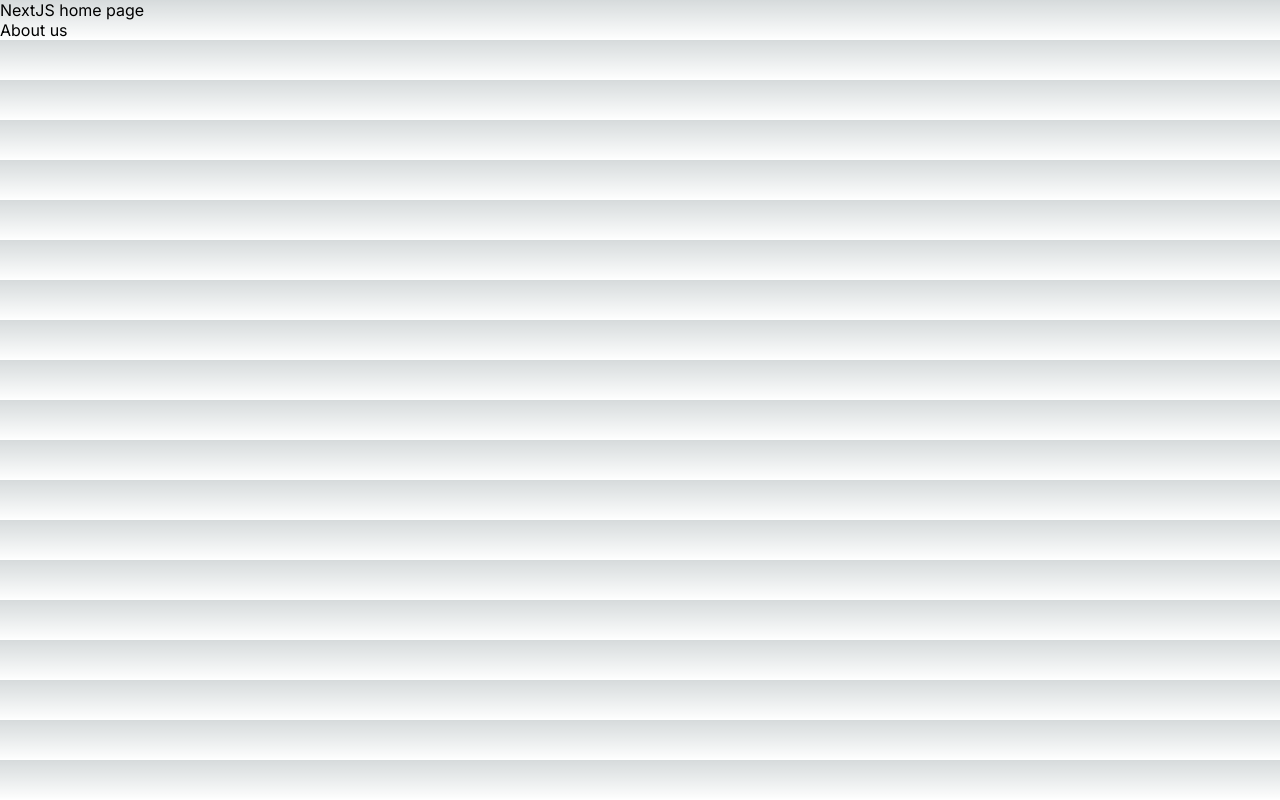
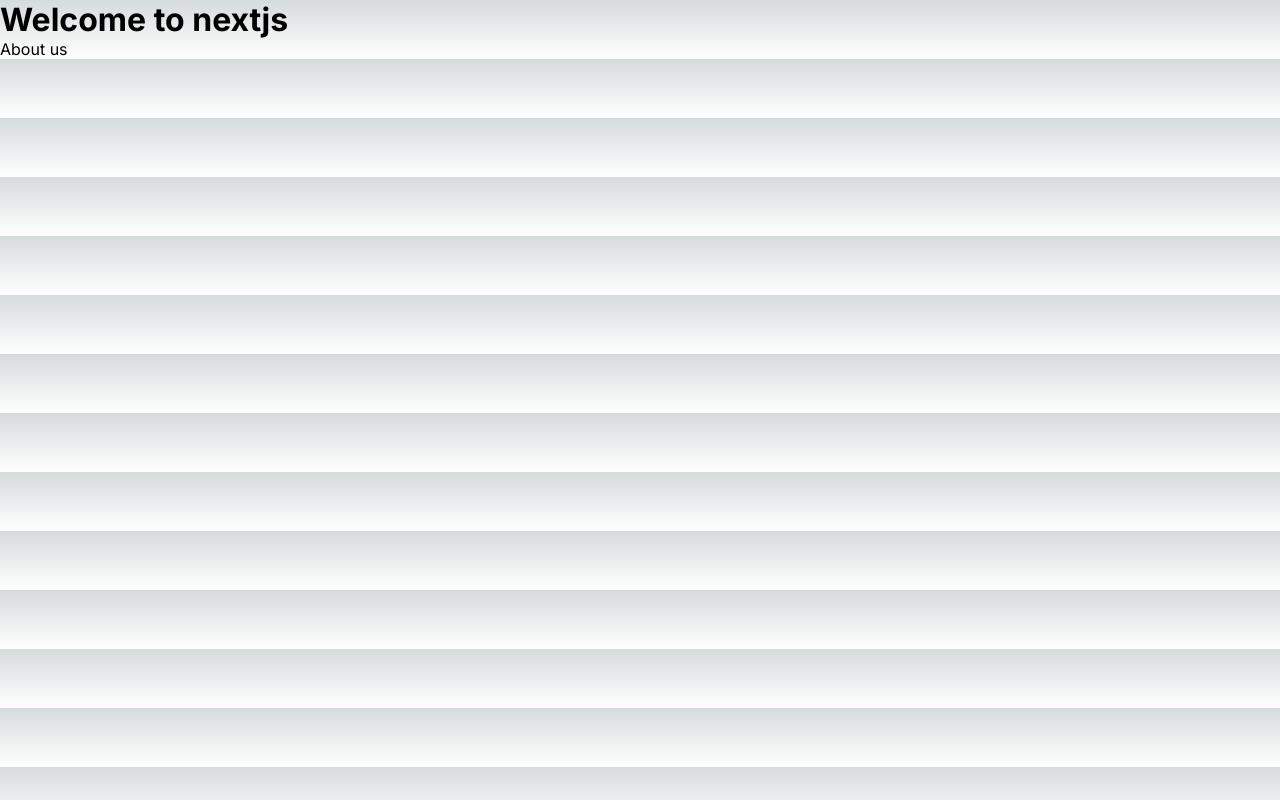
Before and after one commit to huanhunmao/Next-Project, a Next.js app in the folder first-app/: page / in a window 1280 px wide. Built offline with nearby package versions, Linux system fonts and the light colour scheme.

Commit message:
feat: components 如何引用

```diff
--- a/first-app/src/app/page.js
+++ b/first-app/src/app/page.js
@@ -1,9 +1,10 @@
 import Link from 'next/link'
+import Header from '@/components/header.js'
 
 export default function Home() {
   return (
     <main>
-     NextJS home page
+     <Header/>
      <p>
         <Link href='/about'>About us</Link>
      </p>
--- /dev/null
+++ b/first-app/src/components/header.js
@@ -0,0 +1,3 @@
+export default function Header(){
+    return <h1>Welcome to nextjs</h1>
+}
```
